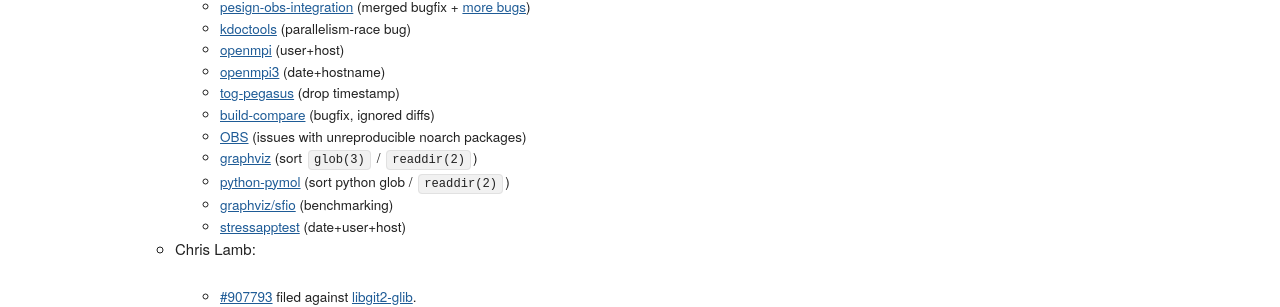
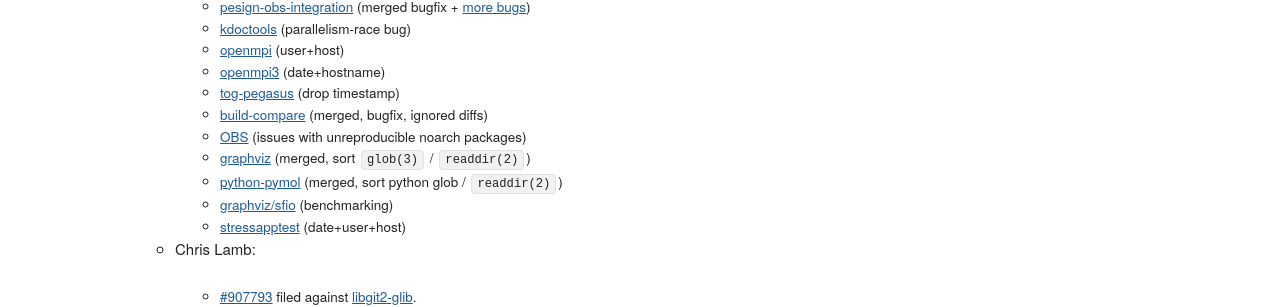
Before and after one commit to prototypefund/reproducible-website, a Jekyll site: the page built from _blog/posts/176.md, in a window 1280 px wide. Shown: the part 1149-1456 px from the top of the page. Built offline with Jekyll 4.4.1, drawn with Linux system fonts in a browser that asks for light colours; some web fonts are replaced.

Commit message:
176: 3 fixes merged

```diff
--- a/_blog/posts/176.md
+++ b/_blog/posts/176.md
@@ -25,10 +25,10 @@
     * [openmpi](https://github.com/open-mpi/ompi/pull/5653) (user+host)
     * [openmpi3](https://build.opensuse.org/request/show/632805) (date+hostname)
     * [tog-pegasus](https://build.opensuse.org/request/show/634516) (drop timestamp)
-    * [build-compare](https://github.com/openSUSE/build-compare/pull/28) (bugfix, ignored diffs)
+    * [build-compare](https://github.com/openSUSE/build-compare/pull/28) (merged, bugfix, ignored diffs)
     * [OBS](https://github.com/openSUSE/open-build-service/issues/5784) (issues with unreproducible noarch packages)
-    * [graphviz](https://gitlab.com/graphviz/graphviz/merge_requests/1290) (sort `glob(3)` / `readdir(2)`)
-    * [python-pymol](https://github.com/schrodinger/pymol-open-source/pull/6) (sort python glob / `readdir(2)`)
+    * [graphviz](https://gitlab.com/graphviz/graphviz/merge_requests/1290) (merged, sort `glob(3)` / `readdir(2)`)
+    * [python-pymol](https://github.com/schrodinger/pymol-open-source/pull/6) (merged, sort python glob / `readdir(2)`)
     * [graphviz/sfio](https://gitlab.com/graphviz/graphviz/issues/1422) (benchmarking)
     * [stressapptest](https://github.com/stressapptest/stressapptest/pull/65) (date+user+host)
 
```
